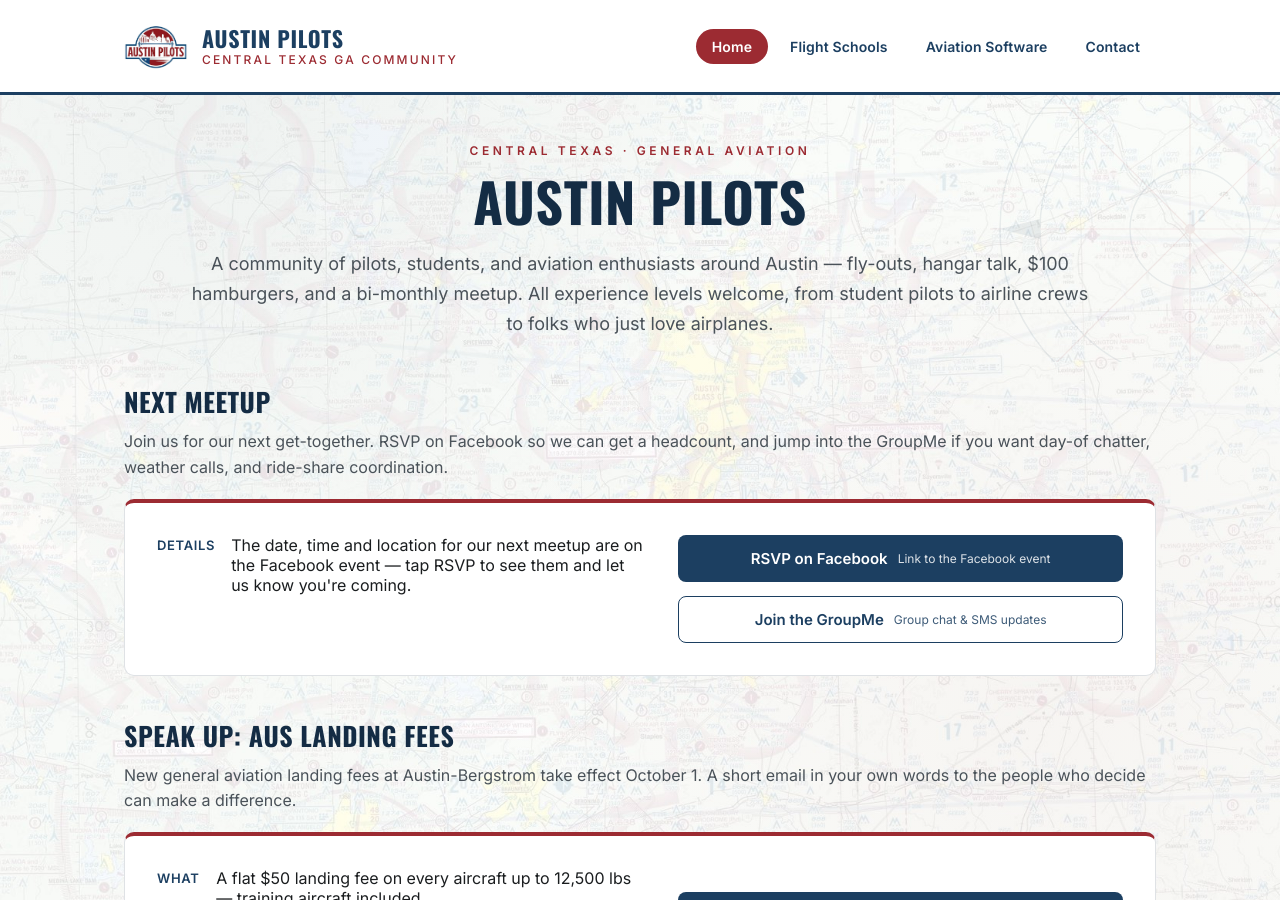
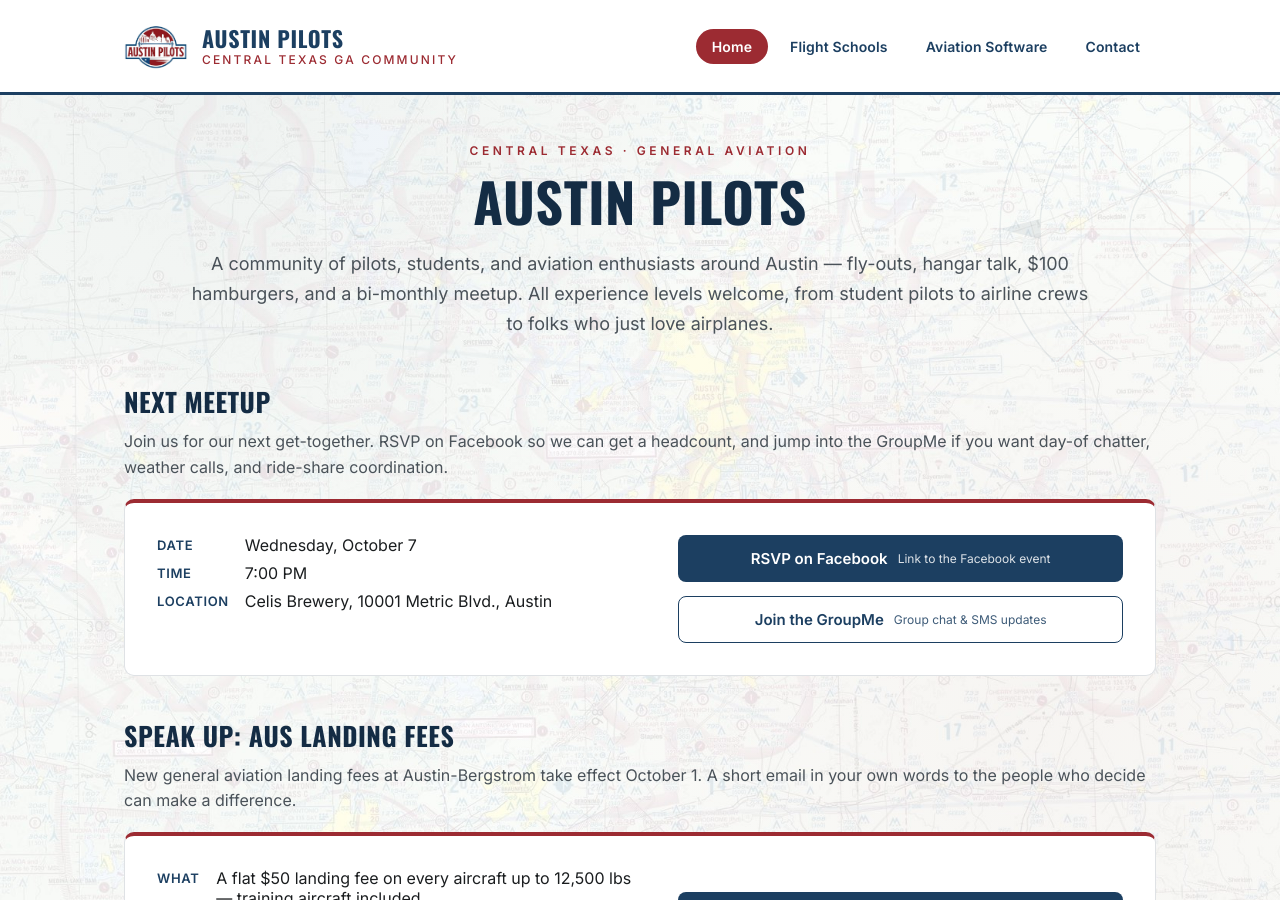
Before and after one commit to aboyden/austinpilots, a Jekyll site: the page built from index.html, in a window 1280 px wide and 900 px high. Built offline with Jekyll 4.4.1, drawn with Linux system fonts in a browser that asks for light colours.

Commit message:
Set next meetup: Wed Oct 7, 7pm, Celis Brewery

```diff
--- a/index.html
+++ b/index.html
@@ -30,8 +30,14 @@ description: Austin Pilots — fly-outs, hangar talk, and monthly meetups for th
     <div class="meetup">
       <div class="meetup-details">
         <dl>
-          <dt>Details</dt>
-          <dd>The date, time and location for our next meetup are on the Facebook event &mdash; tap RSVP to see them and let us know you're coming.</dd>
+          <dt>Date</dt>
+          <dd>Wednesday, October 7</dd>
+
+          <dt>Time</dt>
+          <dd>7:00 PM</dd>
+
+          <dt>Location</dt>
+          <dd>Celis Brewery, 10001 Metric Blvd., Austin</dd>
         </dl>
       </div>
 
```
